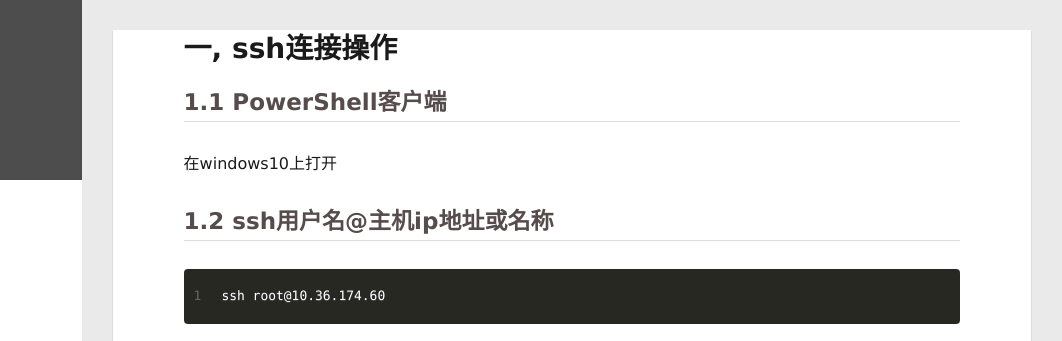
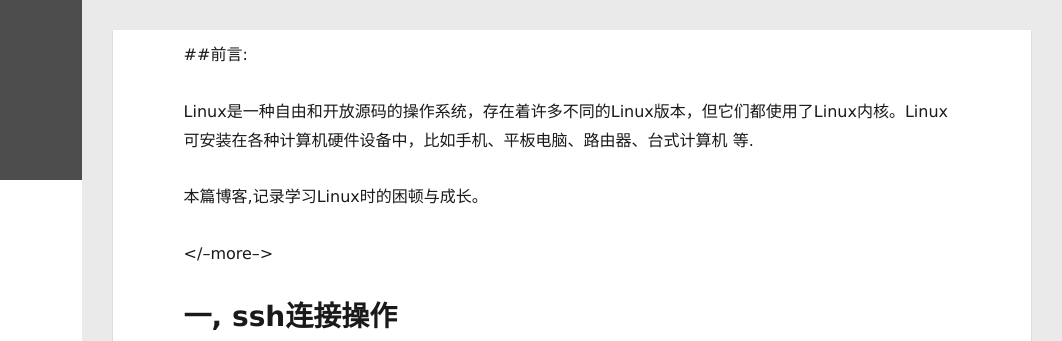
Before and after one commit to SeeYouEnnis/SeeYouEnnis.github.io, a plain HTML site: page 2021/04/12/Linux环境搭建及基础操作/index.html in a window 1280 px wide. Shown: the top 341 px of the page, 218-1280 px from the left. Drawn offline with Linux system fonts and the light colour scheme.

Commit message:
Site updated: 2021-04-12 20:32:42

```diff
--- a/2021/04/12/Linux环境搭建及基础操作/index.html
+++ b/2021/04/12/Linux环境搭建及基础操作/index.html
@@ -8,15 +8,15 @@
   <link rel="dns-prefetch" href="http://example.com">
   <title>NaN</title>
   <meta name="viewport" content="width=device-width, initial-scale=1, maximum-scale=1">
-  <meta name="description" content="一, ssh连接操作1.1 PowerShell客户端在windows10上打开 1.2 ssh用户名@主机ip地址或名称1ssh root@10.36.174.60  1.3 免密方式1.3.1 生成公钥在PowerShell(客户端)生成公钥和私钥文件,命令如下: 1ssh-keygen  根据提示一步步下一步即可 1.3.2 scp上传再通过scp命令将公钥文件(id_rsa.pub)上传到">
+  <meta name="description" content="##前言: Linux是一种自由和开放源码的操作系统，存在着许多不同的Linux版本，但它们都使用了Linux内核。Linux可安装在各种计算机硬件设备中，比如手机、平板电脑、路由器、台式计算机 等. 本篇博客,记录学习Linux时的困顿与成长。 &lt;&#x2F;–more–&gt; 一, ssh连接操作1.1 PowerShell客户端在windows10上打开 1.2 ssh用户名@主机ip地址或名">
 <meta property="og:type" content="article">
 <meta property="og:title" content="NaN">
 <meta property="og:url" content="http://example.com/2021/04/12/Linux%E7%8E%AF%E5%A2%83%E6%90%AD%E5%BB%BA%E5%8F%8A%E5%9F%BA%E7%A1%80%E6%93%8D%E4%BD%9C/index.html">
 <meta property="og:site_name" content="NaN">
-<meta property="og:description" content="一, ssh连接操作1.1 PowerShell客户端在windows10上打开 1.2 ssh用户名@主机ip地址或名称1ssh root@10.36.174.60  1.3 免密方式1.3.1 生成公钥在PowerShell(客户端)生成公钥和私钥文件,命令如下: 1ssh-keygen  根据提示一步步下一步即可 1.3.2 scp上传再通过scp命令将公钥文件(id_rsa.pub)上传到">
+<meta property="og:description" content="##前言: Linux是一种自由和开放源码的操作系统，存在着许多不同的Linux版本，但它们都使用了Linux内核。Linux可安装在各种计算机硬件设备中，比如手机、平板电脑、路由器、台式计算机 等. 本篇博客,记录学习Linux时的困顿与成长。 &lt;&#x2F;–more–&gt; 一, ssh连接操作1.1 PowerShell客户端在windows10上打开 1.2 ssh用户名@主机ip地址或名">
 <meta property="og:locale" content="en_US">
 <meta property="article:published_time" content="2021-04-12T11:52:58.107Z">
-<meta property="article:modified_time" content="2021-04-12T11:51:44.050Z">
+<meta property="article:modified_time" content="2021-04-12T12:32:14.685Z">
 <meta property="article:author" content="SeeYouEnnis">
 <meta name="twitter:card" content="summary">
 
@@ -178,7 +178,11 @@
 
     <div class="article-entry" itemprop="articleBody">
 
-        <h1 id="一-ssh连接操作"><a href="#一-ssh连接操作" class="headerlink" title="一, ssh连接操作"></a>一, ssh连接操作</h1><h2 id="1-1-PowerShell客户端"><a href="#1-1-PowerShell客户端" class="headerlink" title="1.1 PowerShell客户端"></a>1.1 PowerShell客户端</h2><p>在windows10上打开</p>
+        <p>##前言:</p>
+<p>Linux是一种自由和开放源码的操作系统，存在着许多不同的Linux版本，但它们都使用了Linux内核。Linux可安装在各种计算机硬件设备中，比如手机、平板电脑、路由器、台式计算机 等.</p>
+<p>本篇博客,记录学习Linux时的困顿与成长。</p>
+<p>&lt;/–more–&gt;</p>
+<h1 id="一-ssh连接操作"><a href="#一-ssh连接操作" class="headerlink" title="一, ssh连接操作"></a>一, ssh连接操作</h1><h2 id="1-1-PowerShell客户端"><a href="#1-1-PowerShell客户端" class="headerlink" title="1.1 PowerShell客户端"></a>1.1 PowerShell客户端</h2><p>在windows10上打开</p>
 <h2 id="1-2-ssh用户名-主机ip地址或名称"><a href="#1-2-ssh用户名-主机ip地址或名称" class="headerlink" title="1.2 ssh用户名@主机ip地址或名称"></a>1.2 ssh用户名@主机ip地址或名称</h2><figure class="highlight plain"><table><tr><td class="gutter"><pre><span class="line">1</span><br></pre></td><td class="code"><pre><span class="line">ssh root@10.36.174.60</span><br></pre></td></tr></table></figure>
 
 <h2 id="1-3-免密方式"><a href="#1-3-免密方式" class="headerlink" title="1.3 免密方式"></a>1.3 免密方式</h2><h3 id="1-3-1-生成公钥"><a href="#1-3-1-生成公钥" class="headerlink" title="1.3.1 生成公钥"></a>1.3.1 生成公钥</h3><p>在PowerShell(客户端)生成公钥和私钥文件,命令如下:</p>
```
Also changed, not shown: index.html (+5 -1 lines).
